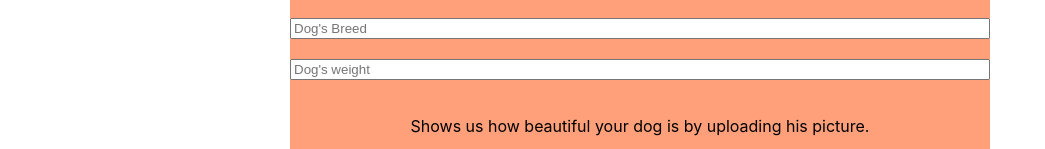
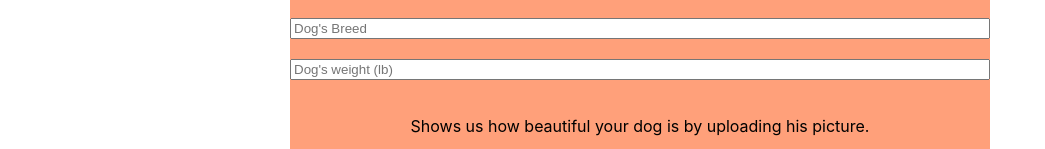
Before and after one commit to jorgevz/dogwebsite, a React (Create React App) app: page /Form in a window 1280 px wide. Shown: the part 353-502 px from the top of the page, without its empty margins (0-1045 px from the left). Built offline with nearby package versions, Linux system fonts and the light colour scheme.

Commit message:
choose file

```diff
--- a/src/component/Form.js
+++ b/src/component/Form.js
@@ -20,7 +20,7 @@ return(
 <br/>
 <input placeholder="Dog's Breed" type='text'/>
 <br/>
-<input placeholder="Dog's weight" type='number'/>
+<input placeholder="Dog's weight (lb)" type='number'/>
 <br/>
 <p>Shows us how beautiful your dog is by uploading his picture.</p>
 <br/>
```
